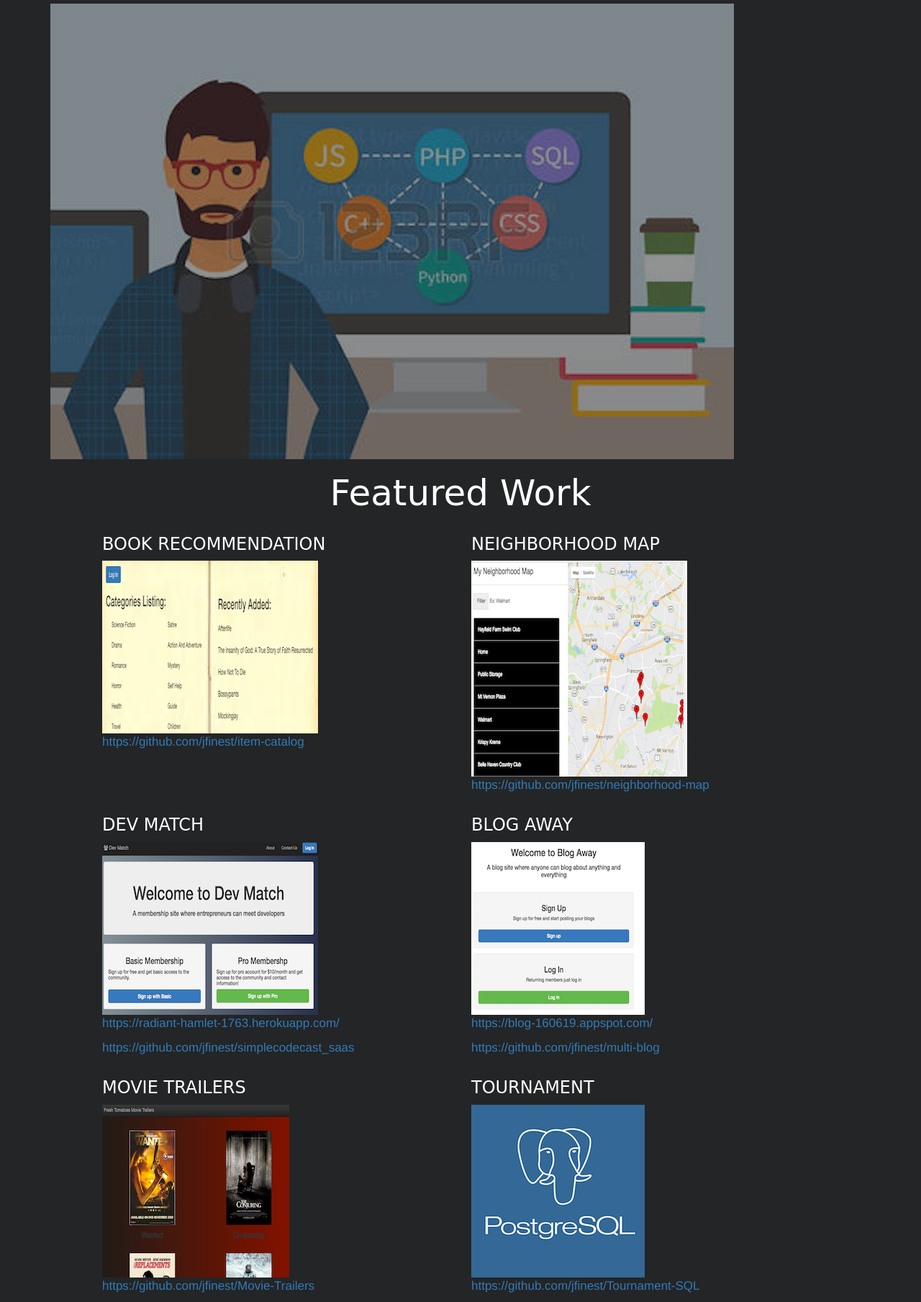
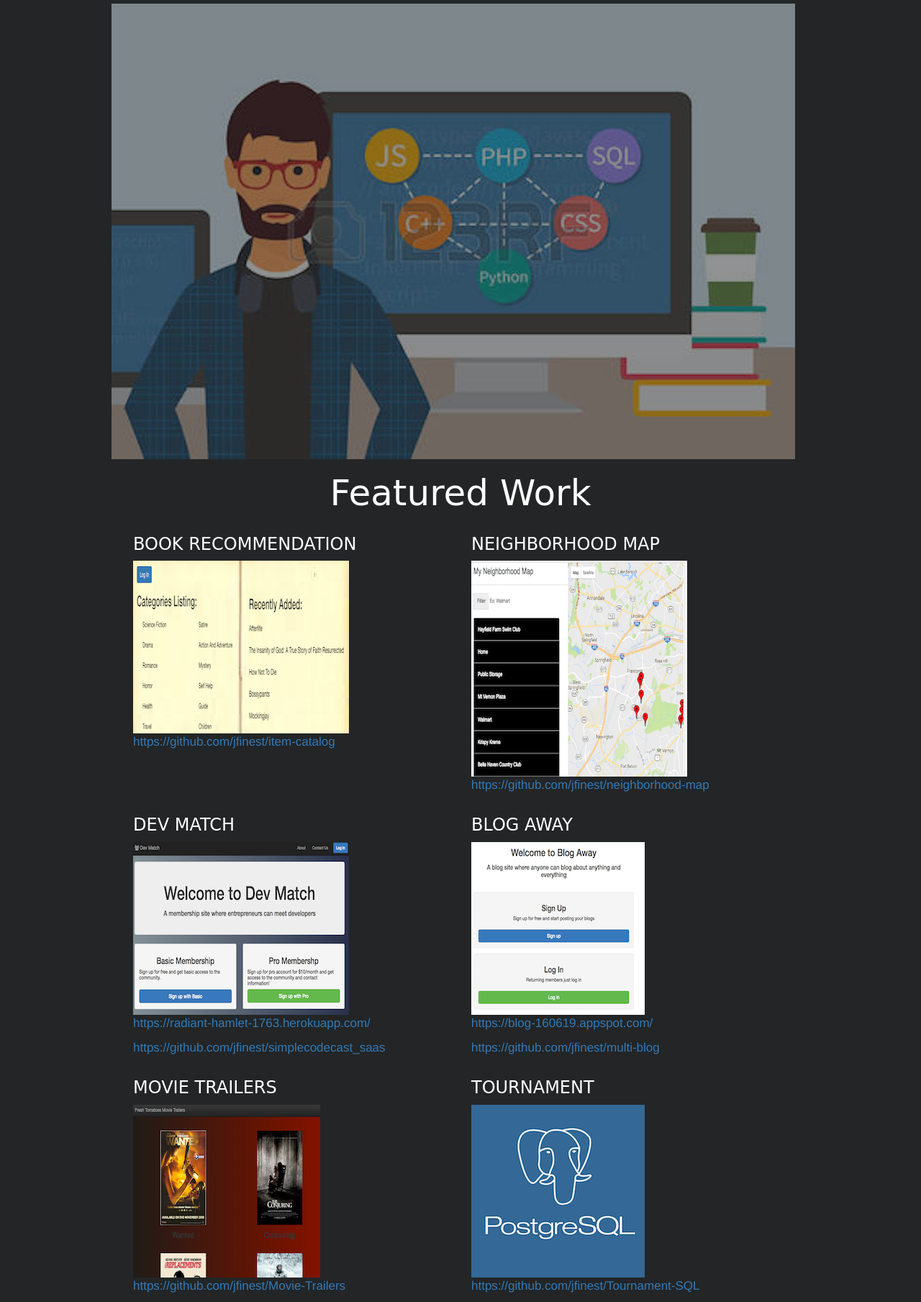
Before and after one commit to jfinest/Portfolio, a PHP site: page /index.html in a window 1280 px wide. Shown: the part 205-2014 px from the top of the page at 72% size. Run offline with PHP 8.4, Linux system fonts and the light colour scheme; some libraries are stand-ins or nearby versions.

Commit message:
style = minor changes to center main pic when screen is large and when screen is small made minor changes in contact page.
When screen is large made sure main pic was centered and also any content below the pic was centered a bit as well.
Also, when screen size is 360 changed the mairgins a bit. And lastly in the contact page made margins where the well is inside the screen.

```diff
--- a/css/main.css
+++ b/css/main.css
@@ -16,10 +16,6 @@ h1,h2,h3,h4{
 	font-family: 'Comic Sans MS', cursive, sans-serif;
 	/*text-align: center;*/
 }
-
-/*p{
-	text-align: center;
-}*/
 
 .ContactPage{
 	color: black;
@@ -47,7 +43,7 @@ h1,h2,h3,h4{
 	}
 	.row{
 		margin-right: -15px;
-		margin-left: -15px;
+		margin-left: -5px;
 	}
 	#sub_header{
 		text-align: center;
@@ -81,6 +77,10 @@ h1,h2,h3,h4{
     border-radius: 4px;
     -webkit-box-shadow: inset 0 1px 1px rgba(0,0,0,0.05);
     box-shadow: inset 0 1px 1px rgba(0,0,0,0.05);
+	}
+	.col-lg-4{
+		margin-left: 10px;
+		margin-right: 20px;
 	}
 }
 
@@ -217,7 +217,7 @@ h1,h2,h3,h4{
 		order: 0;
 	}
 	#horse{
-	margin-right: 10px;
+	margin-left: 85px;
 	margin-top: 5px;
 	max-width: 950px;
 	opacity: 0.5;
@@ -229,6 +229,8 @@ h1,h2,h3,h4{
 	}
 	#featuredwork{
 		width: 100%;
+		margin-right: 100px;
+		margin-left: 100px;
 		order: 3;
 	}
 	.contactpageheaders{
```
